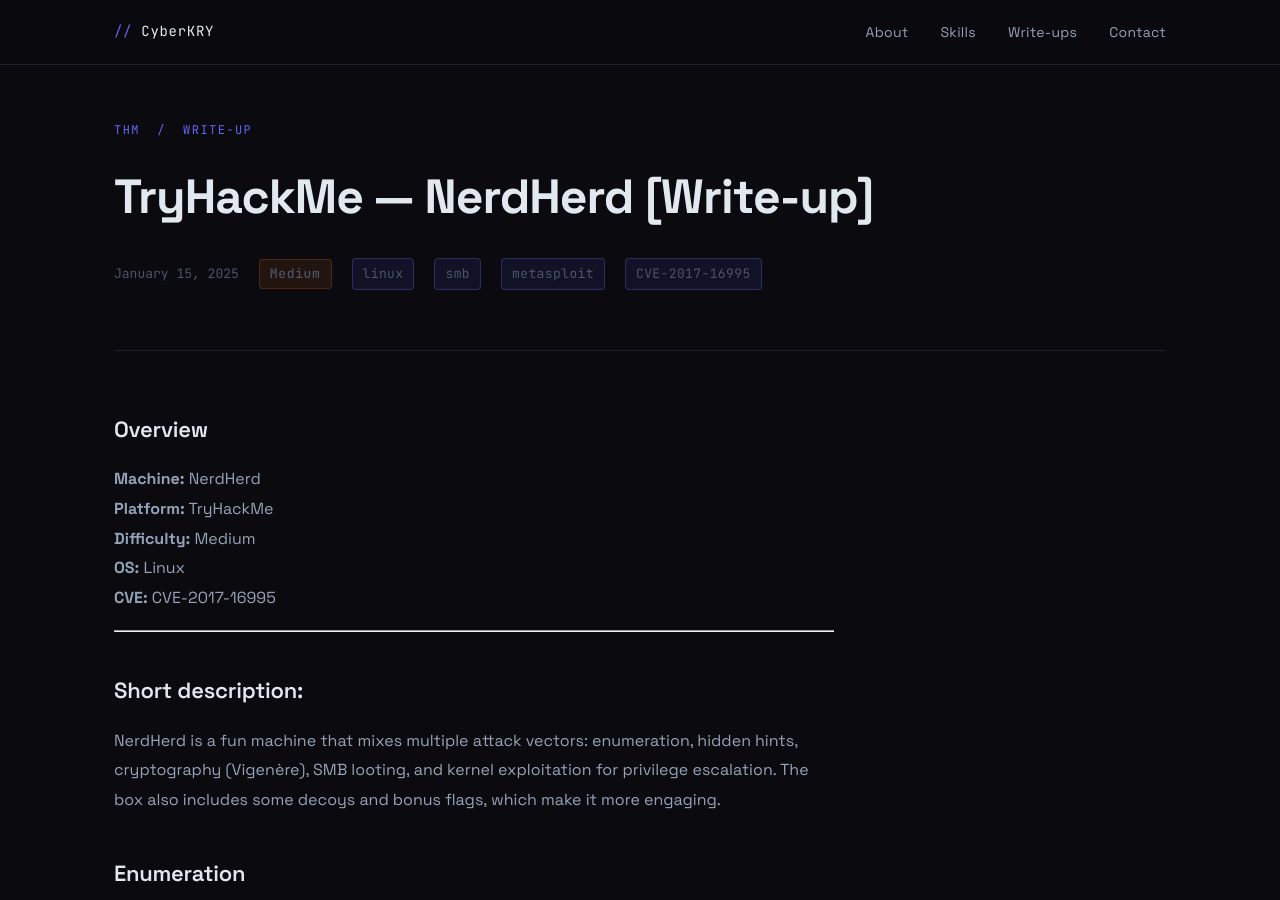
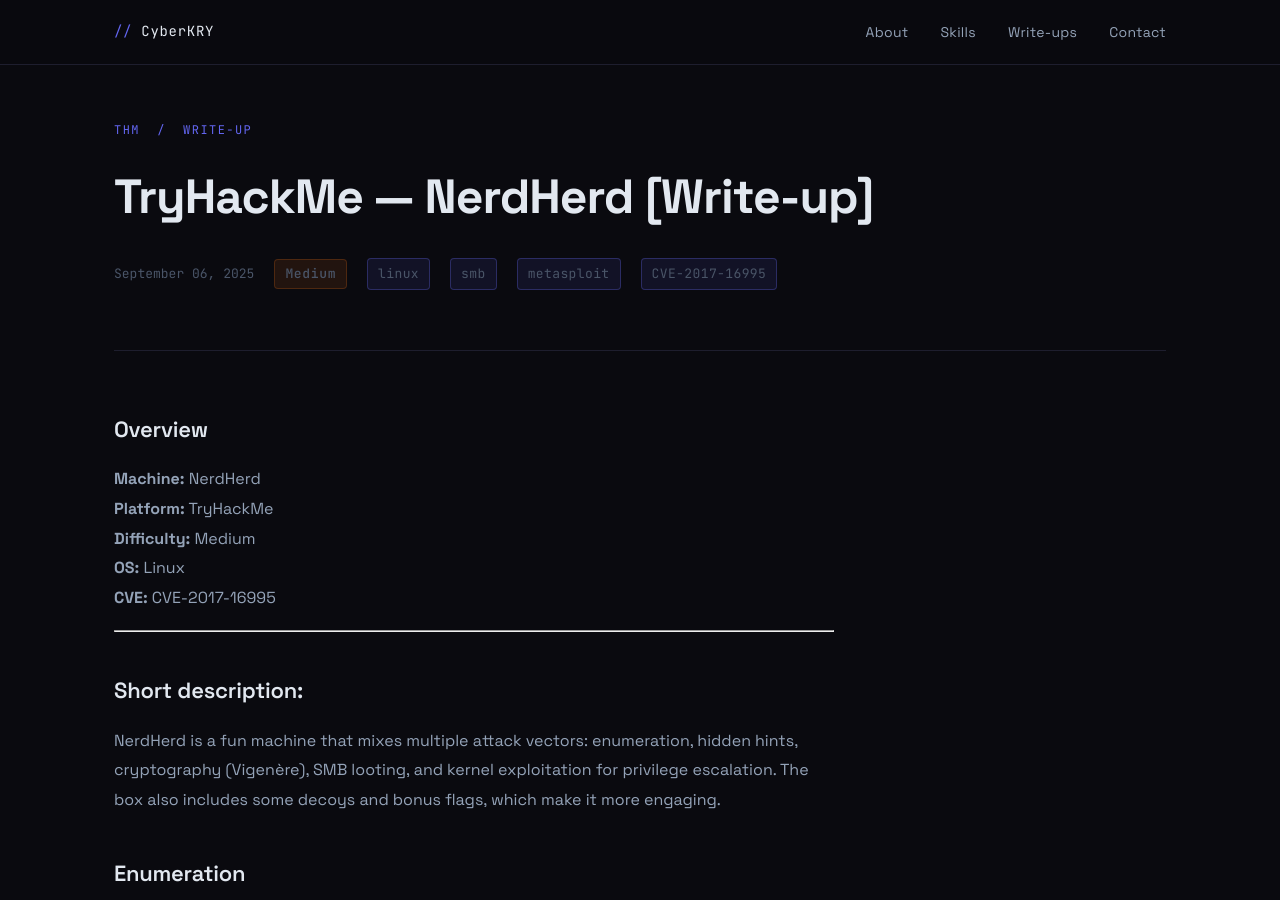
Before and after one commit to CyberKRY/CyberKRY.github.io, a Jekyll site: the page built from _posts/2025-09-06-thm-NerdHerd.md, in a window 1280 px wide and 900 px high. Built offline with Jekyll 4.4.1, drawn with Linux system fonts in a browser that asks for light colours.

Commit message:
Update and rename 2025-01-15-thm-NerdHerd.md to 2025-09-06-thm-NerdHerd.md

```diff
--- a/_posts/2025-01-15-thm-NerdHerd.md
+++ b/_posts/2025-09-06-thm-NerdHerd.md
@@ -1,7 +1,7 @@
 ---
 layout: post
 title: "TryHackMe — NerdHerd [Write-up]"
-date: 2025-01-15
+date: 2025-09-06
 platform: thm
 difficulty: Medium
 category: write-up
```
